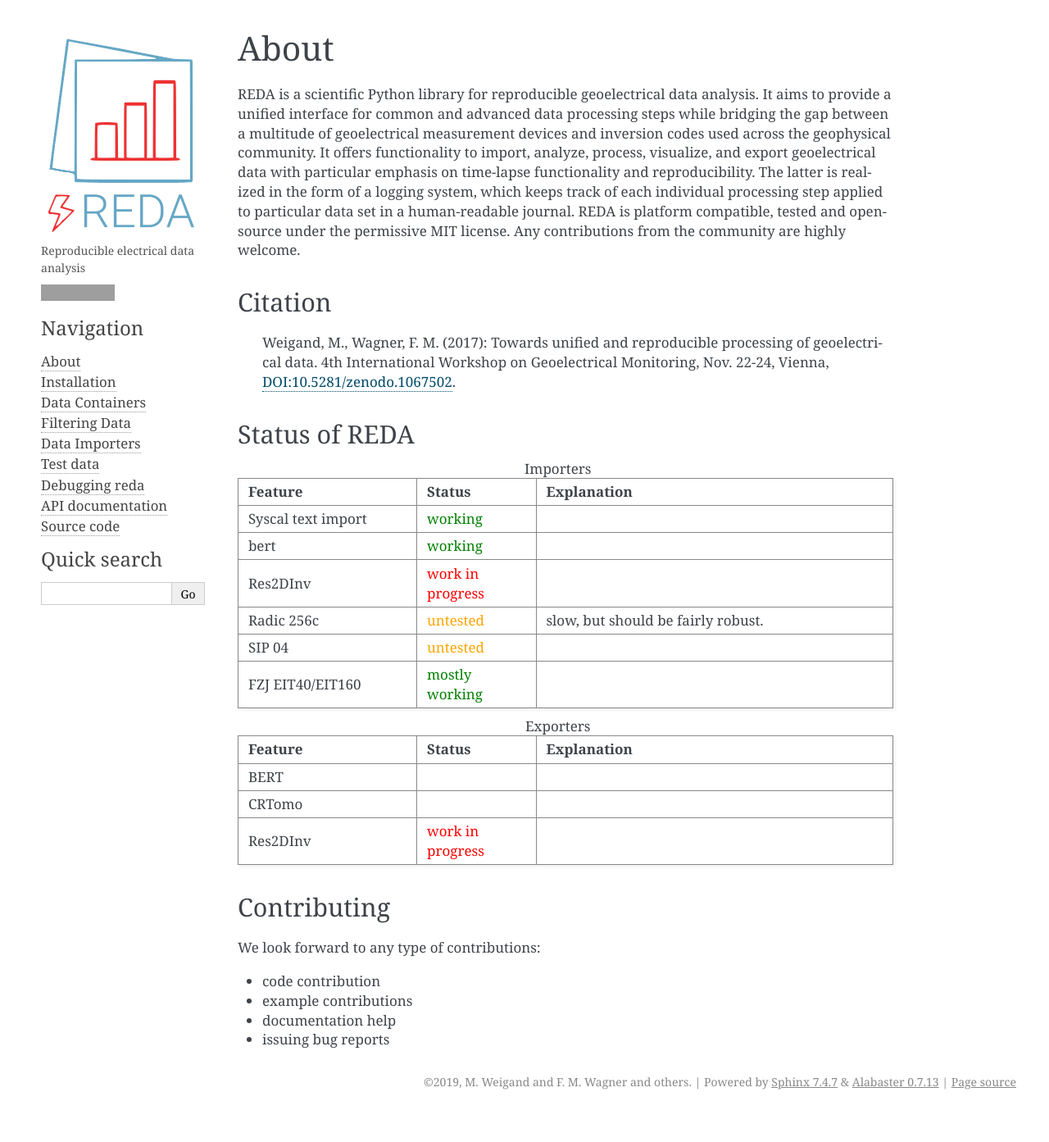
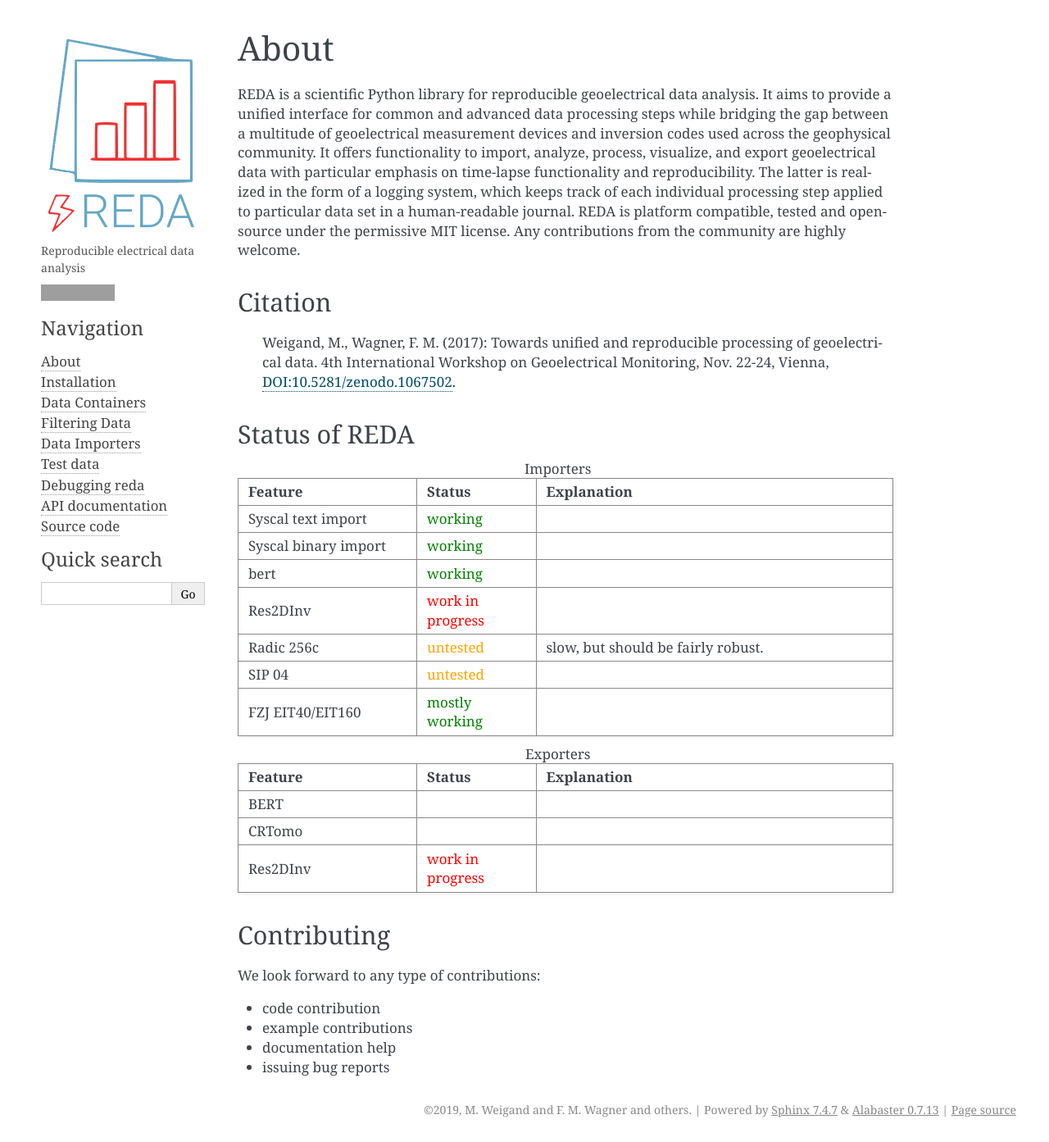
Before and after one commit to geophysics-ubonn/reda, a Sphinx documentation site: the page built from doc/about.rst, in a window 1280 px wide and 1393 px high. Shown: the whole window at 82% size. Built offline with Sphinx 7.4.7, drawn with Linux system fonts in a browser that asks for light colours; pages that are not in the unit, such as notebooks, are missing from menus; grey boxes are pictures that could not be loaded.

Commit message:
[doc] add Syscal binary import as working

```diff
--- a/doc/about.rst
+++ b/doc/about.rst
@@ -45,6 +45,9 @@ Status of REDA
     * - Syscal text import
       - :green:`working`
       -
+    * - Syscal binary import
+      - :green:`working`
+      -
     * - bert
       - :green:`working`
       -
```
